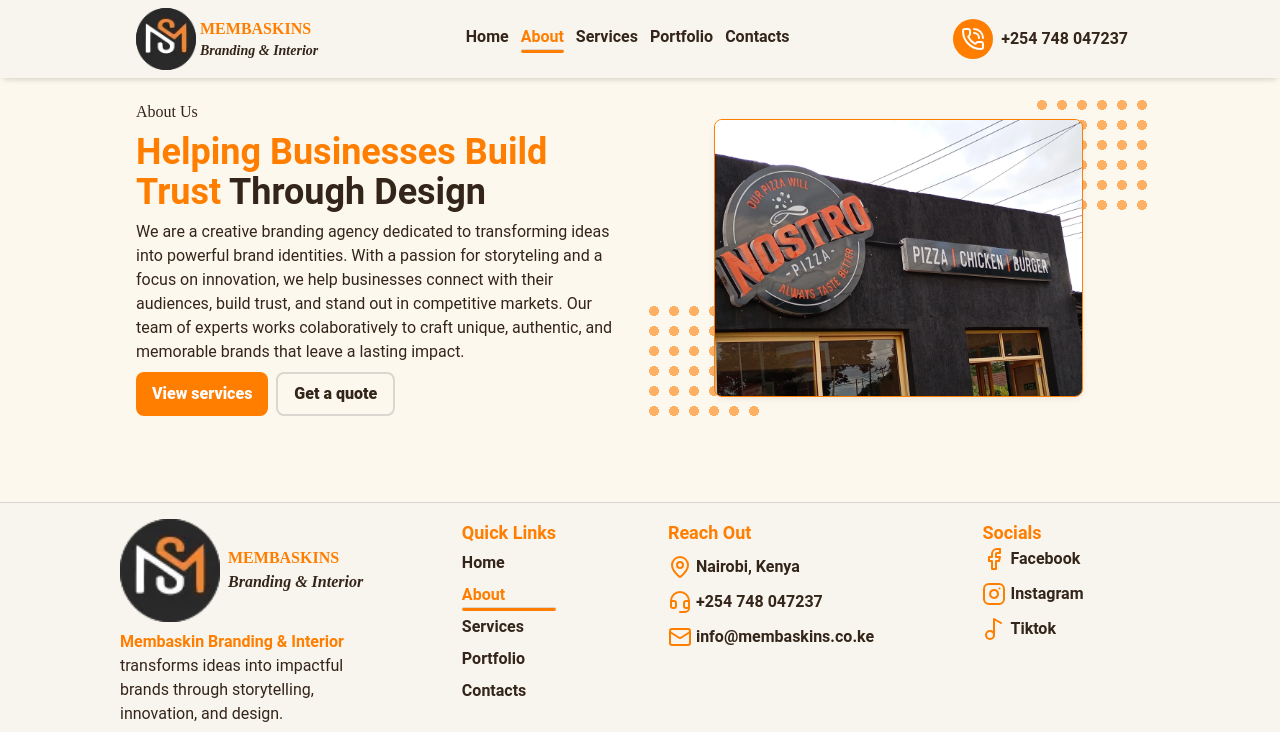
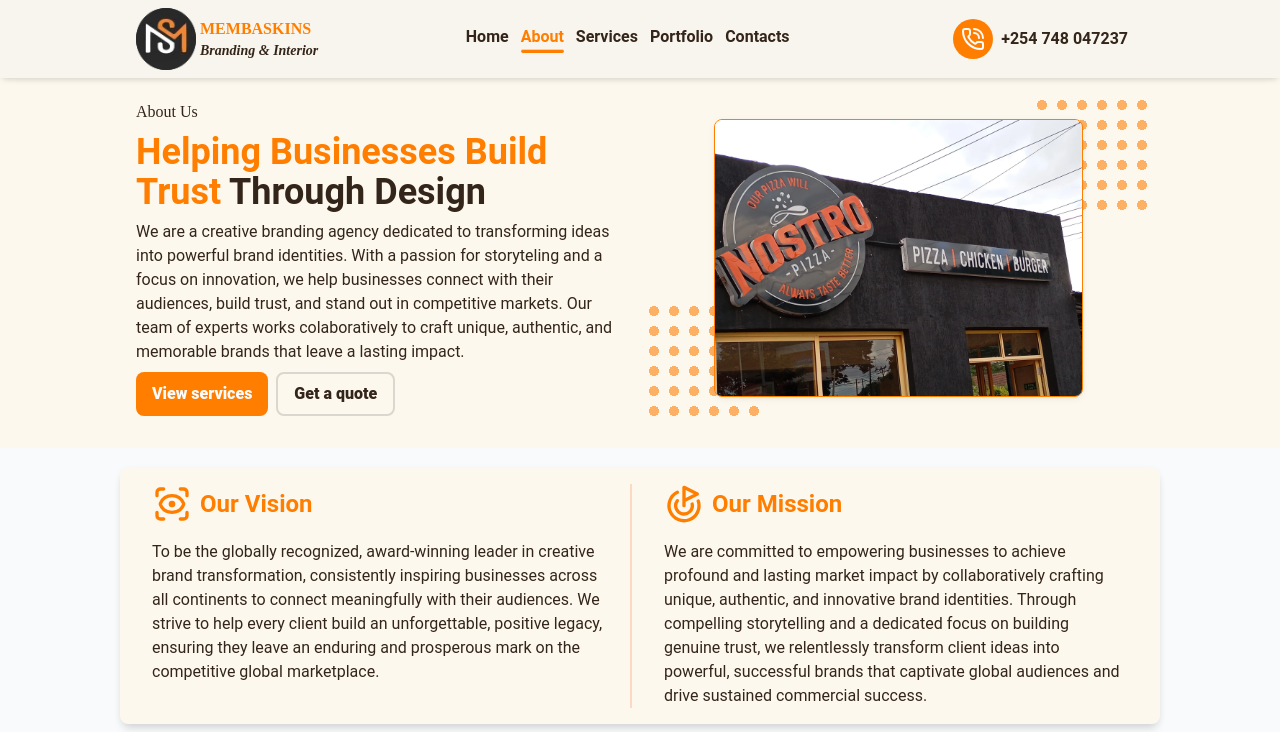
Before and after one commit to saretoduncan/Membaskins_branding_interior, a React (Vite) app: page /about in a window 1280 px wide. Shown: the top 732 px of the page. Built offline with nearby package versions, Linux system fonts and the light colour scheme.

Commit message:
add vision and mission ui

```diff
--- /dev/null
+++ b/src/components/custom_ui/common/mission_vision_component.tsx
@@ -0,0 +1,27 @@
+import type { LucideIcon } from "lucide-react";
+
+interface IMissionProps {
+  title: string;
+  titleIcon: LucideIcon;
+  description: string;
+}
+
+const Mission_vision_component: React.FC<IMissionProps> = ({
+  title,
+  titleIcon: TitleIcon,
+  description,
+}) => {
+  return (
+    <div className="grid gap-4 py-4 md:py-0 px-4 ">
+      <h3 className="text-primary inline-flex items-center gap-2">
+        <span>
+          <TitleIcon className="size-[32px] lg:size-[40px]" />
+        </span>
+        <span className="font-bold  text-lg lg:text-2xl">{title}</span>
+      </h3>
+      <article>{description}</article>
+    </div>
+  );
+};
+
+export default Mission_vision_component;
--- a/src/pages/about/index.tsx
+++ b/src/pages/about/index.tsx
@@ -1,9 +1,11 @@
 import AboutHeroSection from "./aboutHeroSection";
+import Mission_cores_section from "./mission_cores_section";
 
 const AboutPage = () => {
   return (
     <>
       <AboutHeroSection />
+      <Mission_cores_section/>
     </>
   );
 };
--- /dev/null
+++ b/src/pages/about/mission_cores_section.tsx
@@ -0,0 +1,44 @@
+import AnimateToLeft from "@/components/animationComponents/AnimateToLeft";
+import AnimateToRight from "@/components/animationComponents/AnimateToRight";
+import AnimateToTop from "@/components/animationComponents/AnimateToTop";
+import Mission_vision_component from "@/components/custom_ui/common/mission_vision_component";
+import { Goal, ScanEye } from "lucide-react";
+
+const Mission_cores_section = () => {
+  return (
+    <div className="bg-slate-50 px-4 py-5 overflow-y-hidden">
+      <AnimateToTop>
+        {" "}
+        <div className="bg-background rounded-lg shadow-xl p-4 grid gap-4 divide-y-2 divide-accent md:grid-cols-2 md:divide-y-0 md:divide-x-2 md:items-stretch xl:w-[1040px] xl:mx-auto 2xl:w-[1280px] overflow-x-hidden">
+          <AnimateToRight>
+            <Mission_vision_component
+              title={"Our Vision"}
+              titleIcon={ScanEye}
+              description={`To be the globally recognized, award-winning leader in creative
+            brand transformation, consistently inspiring businesses across all
+            continents to connect meaningfully with their audiences. We strive
+            to help every client build an unforgettable, positive legacy,
+            ensuring they leave an enduring and prosperous mark on the
+            competitive global marketplace.`}
+            />
+          </AnimateToRight>
+          <AnimateToLeft>
+            {" "}
+            <Mission_vision_component
+              title={"Our Mission"}
+              titleIcon={Goal}
+              description={`We are committed to empowering businesses to achieve profound and
+            lasting market impact by collaboratively crafting unique, authentic,
+            and innovative brand identities. Through compelling storytelling and
+            a dedicated focus on building genuine trust, we relentlessly
+            transform client ideas into powerful, successful brands that
+            captivate global audiences and drive sustained commercial success.`}
+            />
+          </AnimateToLeft>
+        </div>
+      </AnimateToTop>
+    </div>
+  );
+};
+
+export default Mission_cores_section;
```
